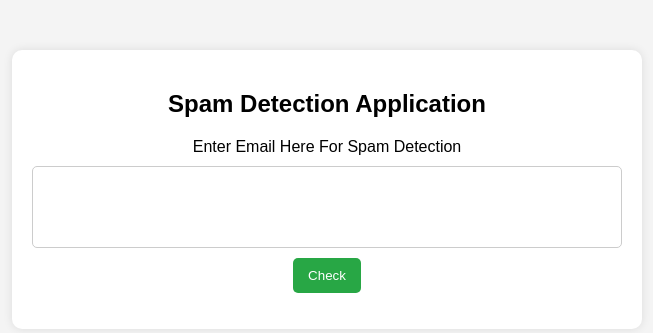
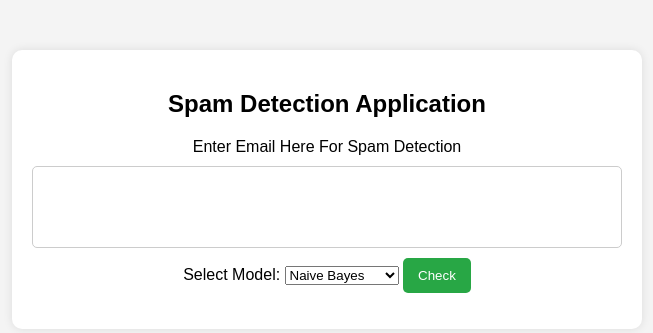
Before and after one commit to DaniAkiode/SpamDetectorApp, a Flask app: page / in a window 1280 px wide. Shown: the top 333 px of the page, without its empty margins (313-966 px from the left). Run offline with Flask 3, Linux system fonts and the light colour scheme; parts of the project's set-up code (start-up, migrations or seed data) failed here and were passed over.

Commit message:
Allowing users to select models (RF Broken)

```diff
--- a/app.py
+++ b/app.py
@@ -8,7 +8,48 @@ app = Flask(__name__)
 
 create_table()
 
-@app.route("/", methods=["GET", "POST"]) #handles requests in homepage
+@app.route("/", methods=["GET", "POST"])  # Handles requests in homepage
+def index():
+    result = None  # Initialize result as None
+    selected_model = "naive_bayes"  # Default model
+
+    if request.method == "POST":  # Use POST to send data to the server
+        user_input = request.form.get("message")  # Get user input
+        selected_model = request.form.get("model")  # Get selected model
+
+        if user_input:  # Make sure input is not empty
+            result = predict_spam(user_input, selected_model)  # Get prediction with chosen model
+            insert_result(user_input, result)
+        else:
+            result = "No message entered!"  # Handle empty input
+
+    return render_template("index.html", result=result, selected_model=selected_model)  # Pass selected model
+
+if __name__ == "__main__":  # Runs only when this file is executed directly
+    app.run(debug=True)  # Enable debug mode
+
+
+
+"""
+@app.route("/", methods=["GET", "POST"])
+def index():
+    result = None
+    if request.method == "POST":
+        message = request.form["message"]
+        selected_model = request.form["model"]
+
+        # Call function from model.py
+        result = predict_spam(message, selected_model)
+
+    return render_template("index.html", result=result)
+
+if __name__ == "__main__":
+    app.run(debug=True)"
+"""
+
+
+
+"""@app.route("/", methods=["GET", "POST"]) #handles requests in homepage
 def index():
     result = None # Initialise result as None
     if request.method == "POST": # Use POST to send data to the server
@@ -21,4 +62,5 @@ def index():
     return render_template("index.html", result=result) # Render html templete with result
 
 if __name__ == "__main__": # Runs only when this file is executed directly
-    app.run(debug=True) # Enable debug mode
+    app.run(debug=True) # Enable debug mode ""
+"""
--- a/model.py
+++ b/model.py
@@ -1,6 +1,35 @@
 import joblib
 
-model = joblib.load("NBSpamDetector3.pkl") # Load model
+# Load vectorizer
+vectorizer = joblib.load("cv3.pkl")
+TFVectorizer = joblib.load("tfidf.pkl")
+
+# Load multiple models
+models = {
+    "naive_bayes": joblib.load("NBSpamDetector3.pkl"),
+    "random_forest": joblib.load("rfBasedSpamDetector.pkl"),
+}
+
+def predict_spam(text, model_name="naive_bayes"):  # Default to Naive Bayes
+    if model_name not in models:
+        return "Invalid model selected!"
+
+    model = models[model_name]  # Get selected model
+    text_vector = vectorizer.transform([text])  # Convert text to numerical format
+    prediction = model.predict(text_vector)  # Make a prediction
+
+    if prediction == 1:
+        return "This is Spam! Delete Email at ONCE!"
+    else:
+        return "This is Ham! Keep the email! (Could be important!)"
+
+
+
+
+
+
+
+"""model = joblib.load("NBSpamDetector3.pkl") # Load model
 
 vectorizer = joblib.load("cv3.pkl") # Load vectoriser
 
@@ -12,3 +41,5 @@ def predict_spam(text): #Define spam preditcting function
         return "This is Spam! Delete Email at ONCE!" # Return string, displayed in the HTML
     else:
         return "This is Ham! Keep the email! (Could be important!) "  # Return string, displayed in the HTML
+
+"""
--- a/templates/index.html
+++ b/templates/index.html
@@ -12,6 +12,13 @@
                 <label for="message">Enter Email Here For Spam Detection</label>
                 <textarea id = "message" name="message" rows="4" cols="50"></textarea>
                 <br>
+
+                <label for="model">Select Model:</label>
+                <select name="model" id="model">
+                    <option value="naive_bayes">Naive Bayes</option>
+                    <option value="random_forest">Random Forest</option>
+                </select>
+
                 <button type="submit">Check</button>
             </form>
 
```
